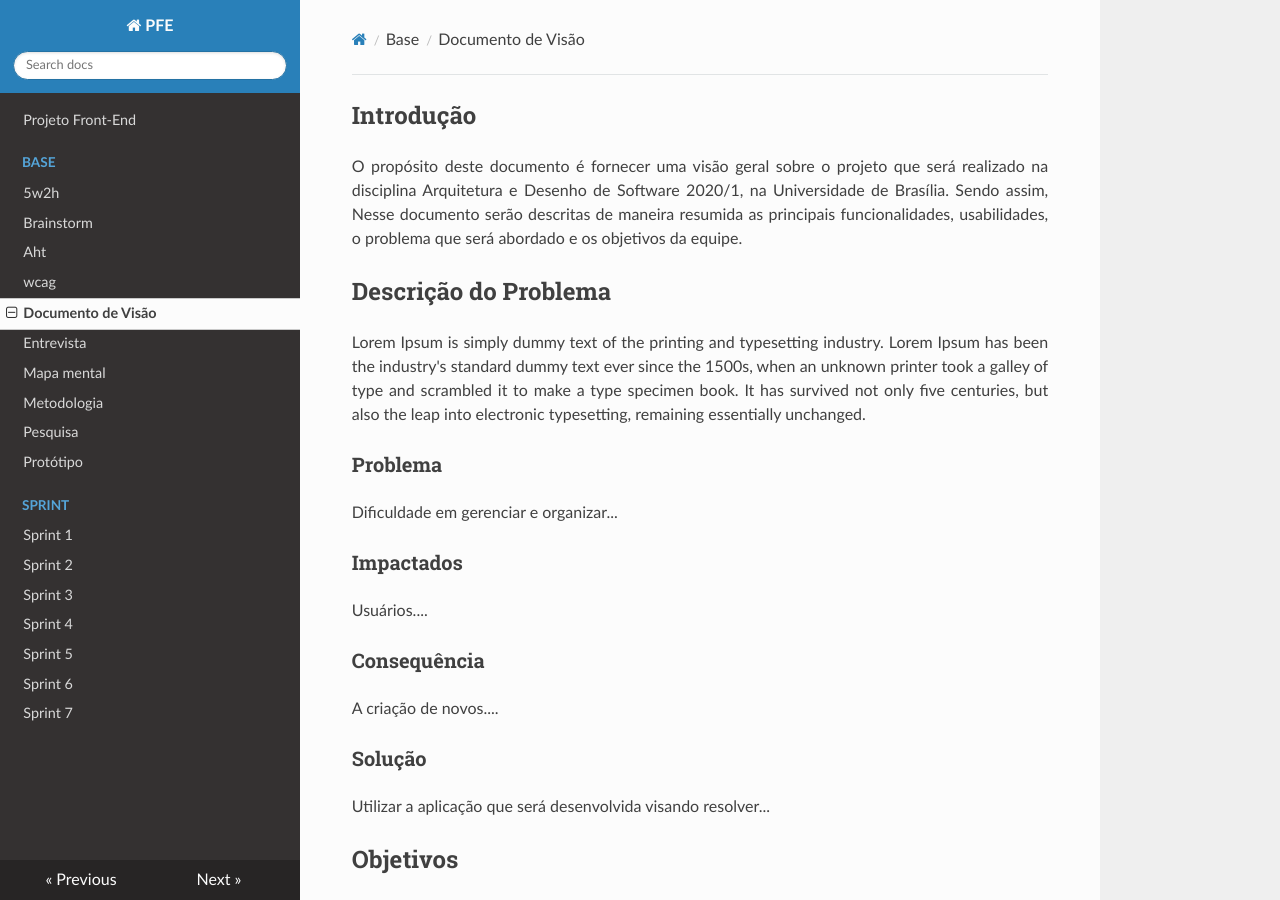
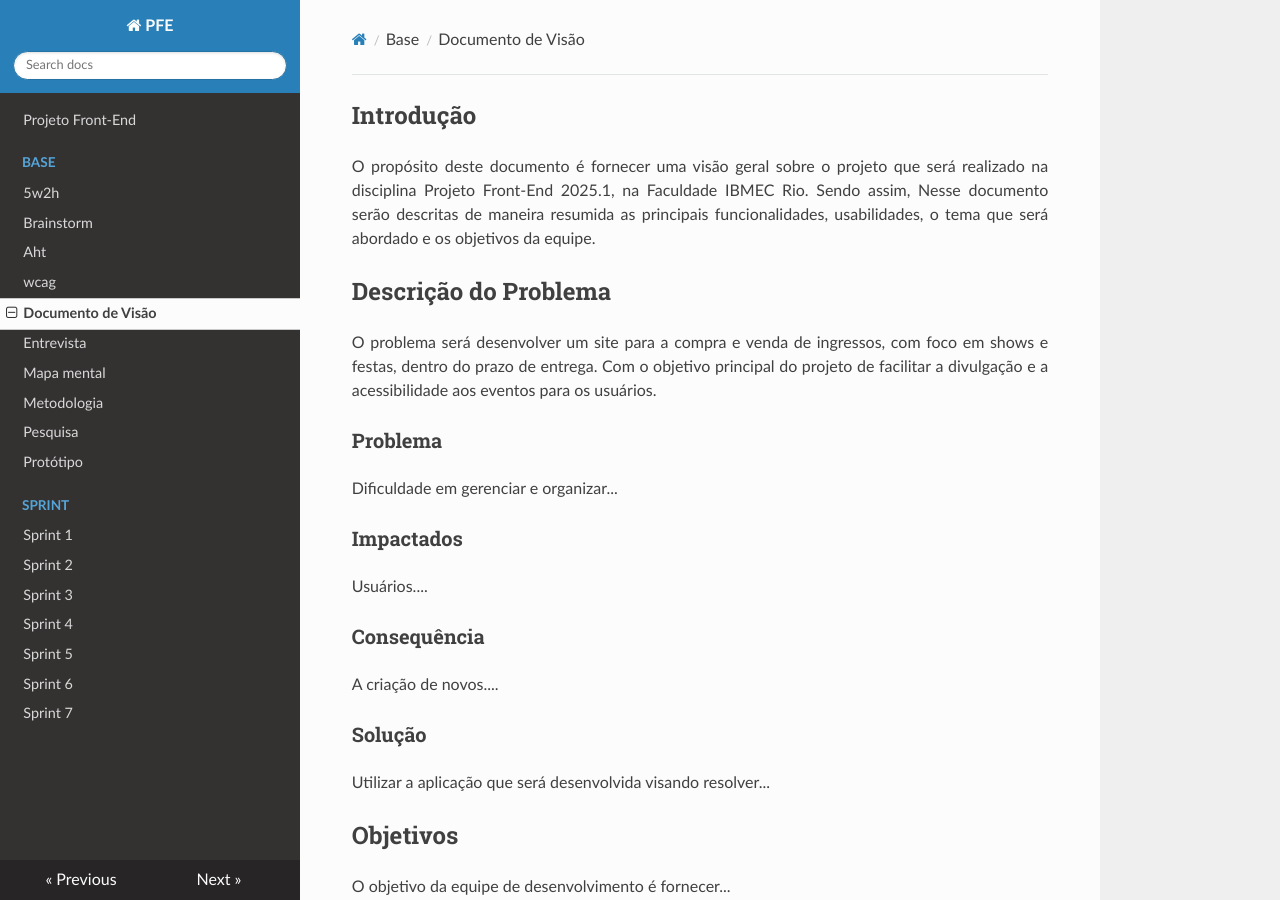
Before and after one commit to Projetos-de-Extensao/PFE_25.1_8003_II, an MkDocs documentation site: the page built from docs/base/documento_de_visao.md, in a window 1280 px wide and 900 px high. Built offline with MkDocs 1.6.1, drawn with Linux system fonts in a browser that asks for light colours; nearby versions of some CDN libraries.

Commit message:
documento de visao

```diff
--- a/docs/base/documento_de_visao.md
+++ b/docs/base/documento_de_visao.md
@@ -5,13 +5,13 @@
 ## Introdução
 
 <p align = "justify">
-O propósito deste documento é fornecer uma visão geral sobre o projeto que será realizado na disciplina Arquitetura e Desenho de Software 2020/1, na Universidade de Brasília. Sendo assim, Nesse documento serão descritas de maneira resumida as principais funcionalidades, usabilidades, o problema que será abordado e os objetivos da equipe.
+O propósito deste documento é fornecer uma visão geral sobre o projeto que será realizado na disciplina Projeto Front-End 2025.1, na Faculdade IBMEC Rio. Sendo assim, Nesse documento serão descritas de maneira resumida as principais funcionalidades, usabilidades, o tema que será abordado e os objetivos da equipe.
 </p>
 
 ## Descrição do Problema
 
 <p align = "justify">
-Lorem Ipsum is simply dummy text of the printing and typesetting industry. Lorem Ipsum has been the industry's standard dummy text ever since the 1500s, when an unknown printer took a galley of type and scrambled it to make a type specimen book. It has survived not only five centuries, but also the leap into electronic typesetting, remaining essentially unchanged.
+O problema será desenvolver um site para a compra e venda de ingressos, com foco em shows e festas, dentro do prazo de entrega. Com o objetivo principal do projeto de facilitar a divulgação e a acessibilidade aos eventos para os usuários.
 </p>
 
 ### Problema
```
